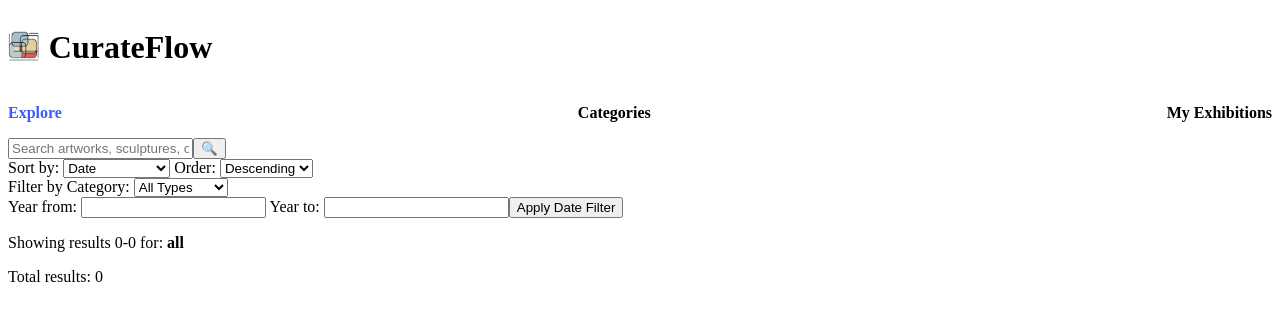
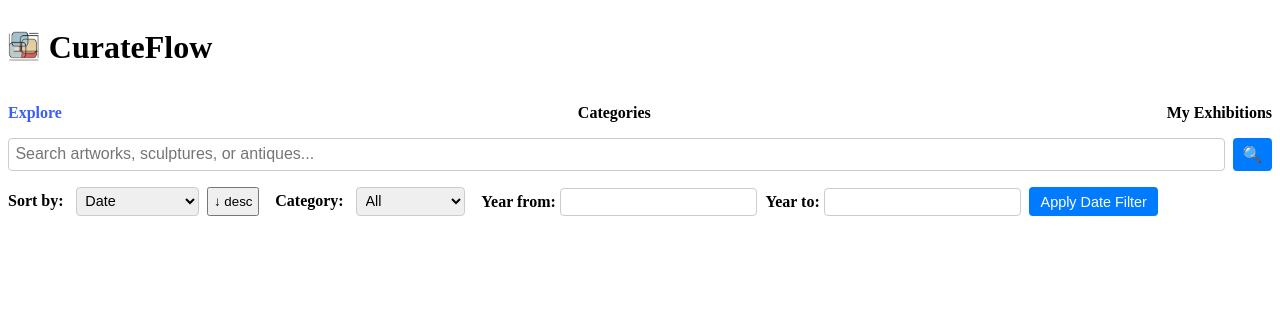
Before and after one commit to Jared-Ha/art-exhibition-curation, a React (Vite) app: page / in a window 1280 px wide. Shown: the top 320 px of the page. Built offline with nearby package versions, Linux system fonts and the light colour scheme.

Commit message:
update controls layout and styling

```diff
--- a/src/api.js
+++ b/src/api.js
@@ -109,7 +109,7 @@ export const getVAObjects = (
   }
 
   let dateParams = "";
-  if (yearMadeFrom !== "" && yearMadeTo !== "") {
+  if (yearMadeFrom && yearMadeTo) {
     dateParams = `&year_made_from=${yearMadeFrom}&year_made_to=${yearMadeTo}`;
   }
 
--- a/src/components/CategoryList.jsx
+++ b/src/components/CategoryList.jsx
@@ -14,7 +14,9 @@ function CategoryList() {
 
   return (
     <div className="category-list">
-      {objectTypes.map((cat) => (
+      {objectTypes
+        .filter((cat) => cat.value !== "")
+        .map((cat) => (
           <div
             key={cat.value}
             className="category-card"
--- a/src/components/ObjectList.jsx
+++ b/src/components/ObjectList.jsx
@@ -3,11 +3,13 @@ import { useSearch } from "../context/SearchContext";
 import { getExhibitions, addToExhibition } from "../utils/exhibitionStorage";
 import ObjectCard from "./ObjectCard";
 import { getSortDate } from "../utils/getSortDate";
+import { FontAwesomeIcon } from "@fortawesome/react-fontawesome";
+import { faSpinner } from "@fortawesome/free-solid-svg-icons";
 
 const RESULTS_PER_PAGE = 10;
 
 export const objectTypes = [
-  { label: "All Types", value: "" },
+  { label: "All", value: "" },
   { label: "Paintings", value: "painting" },
   { label: "Sculptures", value: "sculpture" },
   { label: "Ceramics", value: "ceramic" },
@@ -134,9 +136,13 @@ function ObjectList() {
 
   return (
     <div>
+      {/* Container for all controls */}
+      <div className="controls-container">
+        {/* Row that holds sorting and filtering side by side */}
+        <div className="sort-filter-row">
           {/* Sorting controls */}
           <div className="sorting-controls">
-        <label htmlFor="sortCriteria">Sort by: </label>
+            <label htmlFor="sortCriteria">Sort by:</label>
             <select
               id="sortCriteria"
               value={sortCriteria}
@@ -150,23 +156,21 @@ function ObjectList() {
               <option value="title">Title</option>
             </select>
 
-        <label htmlFor="sortOrder"> Order: </label>
-        <select
-          id="sortOrder"
-          value={sortOrder}
-          onChange={(e) => {
-            setSortOrder(e.target.value);
+            <button
+              className="order-toggle"
+              onClick={() => {
+                const newOrder = sortOrder === "asc" ? "desc" : "asc";
+                setSortOrder(newOrder);
                 setCurrentPage(1);
               }}
             >
-          <option value="asc">Ascending</option>
-          <option value="desc">Descending</option>
-        </select>
+              {sortOrder === "asc" ? "↑ asc" : "↓ desc"}
+            </button>
           </div>
 
-      {/* Filtering controls for category */}
+          {/* Category filter */}
           <div className="filter-controls">
-        <label htmlFor="objectType">Filter by Category: </label>
+            <label htmlFor="objectType">Category:</label>
             <select
               id="objectType"
               value={objectType}
@@ -183,9 +187,10 @@ function ObjectList() {
             </select>
           </div>
 
-      {/* Filtering controls for date */}
+          {/* Date filter */}
           <div className="filter-controls">
-        <label htmlFor="yearFrom">Year from: </label>
+            <div className="date-field">
+              <label htmlFor="yearFrom">Year from:</label>
               <input
                 type="number"
                 id="yearFrom"
@@ -198,7 +203,9 @@ function ObjectList() {
                   if (e.key === "Enter") applyDateFilter();
                 }}
               />
-        <label htmlFor="yearTo"> Year to: </label>
+            </div>
+            <div className="date-field">
+              <label htmlFor="yearTo">Year to:</label>
               <input
                 type="number"
                 id="yearTo"
@@ -211,15 +218,18 @@ function ObjectList() {
                   if (e.key === "Enter") applyDateFilter();
                 }}
               />
+            </div>
             <button onClick={applyDateFilter}>Apply Date Filter</button>
           </div>
+        </div>
+      </div>
 
-      {loading && (
-        <p>
-          <strong>"{searchTerm}"</strong> results loading...
-        </p>
-      )}
-      {!loading && (
+      {/* Loading / results info */}
+      {loading ? (
+        <div className="loading-spinner">
+          <FontAwesomeIcon icon={faSpinner} spin size="5x" />
+        </div>
+      ) : searchTerm || objectType ? (
         <>
           <p>
             Showing results {startResult}-{endResult} for:{" "}
@@ -227,12 +237,13 @@ function ObjectList() {
           </p>
           <p>Total results: {objects.length}</p>
         </>
-      )}
-      {loading && <p></p>}
+      ) : null}
+
       {!loading && searchAttempted && objects.length === 0 && (
         <p>No results found</p>
       )}
 
+      {/* Render the object cards */}
       <ul className="object-grid">
         {currentObjects.map((obj, index) => (
           <ObjectCard
@@ -244,6 +255,7 @@ function ObjectList() {
         ))}
       </ul>
 
+      {/* Pagination */}
       {objects.length > RESULTS_PER_PAGE && (
         <div className="pagination">
           <button onClick={goToPreviousPage} disabled={currentPage === 1}>
--- a/src/components/Search.jsx
+++ b/src/components/Search.jsx
@@ -14,21 +14,23 @@ function Search() {
   const handleSubmit = (event) => {
     event.preventDefault();
     if (!searchInput.trim()) return;
-
     performSearch(searchInput.trim());
     setSearchInput("");
     navigate("/");
   };
 
   return (
-    <form onSubmit={handleSubmit}>
+    <form onSubmit={handleSubmit} className="search-bar">
       <input
         type="text"
         placeholder="Search artworks, sculptures, or antiques..."
         value={searchInput}
         onChange={handleChange}
+        className="search-input"
       />
-      <button type="submit">🔍</button>
+      <button type="submit" className="search-button">
+        🔍
+      </button>
     </form>
   );
 }
--- a/src/context/SearchContext.jsx
+++ b/src/context/SearchContext.jsx
@@ -20,6 +20,7 @@ export function SearchProvider({ children }) {
     const effectiveTerm = term;
     setSearchTerm(effectiveTerm);
     setObjectType(type);
+    setObjects([]);
     setLoading(true);
     setSearchAttempted(true);
 
--- a/src/index.css
+++ b/src/index.css
@@ -333,16 +333,118 @@
 
 /**/
 .category-list {
-  display: flex;
-  flex-wrap: wrap;
-  justify-content: center;
-  gap: 0.5rem; /* adds space between cards */
+  display: grid;
+  grid-template-columns: repeat(auto-fit, minmax(150px, 1fr));
+  gap: 20px;
+  padding: 20px;
 }
 
 .category-card {
+  border: 1px solid #ddd;
+  padding: 10px;
+  border-radius: 8px;
+  background: #f0f8ff;
+  text-align: center;
   cursor: pointer;
+  transition: transform 0.2s ease;
+}
+
+.category-card:hover {
+  transform: scale(1.1);
+}
+
+/* Container for all controls */
+.controls-container {
+  display: flex;
+  flex-direction: column;
+  gap: 1rem;
+  margin-bottom: 1.5rem;
+}
+
+/* The row that holds sorting controls and filter controls side by side */
+.sort-filter-row {
+  display: flex;
+  flex-wrap: wrap; /* wrap onto multiple lines on smaller screens */
+  gap: 1rem;
+  align-items: flex-end;
+}
+
+/* Sorting controls block */
+.sorting-controls {
+  display: flex;
+  flex-wrap: wrap;
+  gap: 0.5rem;
+  align-items: center;
+}
+
+/* Filter controls block */
+.filter-controls {
+  display: flex;
+  flex-wrap: wrap;
+  gap: 0.5rem;
+  align-items: center;
+}
+
+/* Optional styling for selects, inputs, and labels */
+.sorting-controls label,
+.filter-controls label {
+  font-weight: 600;
+  margin-right: 0.25rem;
+}
+
+.sorting-controls select,
+.filter-controls select,
+.filter-controls input[type="number"] {
+  padding: 0.3rem;
   border: 1px solid #ccc;
   border-radius: 4px;
-  padding: 1rem;
-  text-align: center;
+  font-size: 0.9rem;
 }
+
+/* Style for the date filter button */
+.filter-controls button {
+  background-color: #007bff;
+  color: #fff;
+  border: none;
+  font-size: 0.9rem;
+  padding: 0.4rem 0.7rem;
+  border-radius: 4px;
+  cursor: pointer;
+}
+
+.filter-controls button:hover {
+  background-color: #0056b3;
+}
+
+/* Search bar styles */
+.search-bar {
+  display: flex;
+  gap: 0.5rem;
+  margin-bottom: 1rem;
+}
+
+.search-input {
+  flex: 1;
+  padding: 0.4rem;
+  border: 1px solid #ccc;
+  border-radius: 4px;
+  font-size: 1rem;
+}
+
+.search-button {
+  background-color: #007bff;
+  color: #fff;
+  border: none;
+  font-size: 1rem;
+  padding: 0.4rem 0.6rem;
+  border-radius: 4px;
+  cursor: pointer;
+}
+
+.search-button:hover {
+  background-color: #0056b3;
+}
+
+.order-toggle {
+  padding: 0.3rem;
+}
```
Lines whose indentation alone changed are shown as unchanged.
